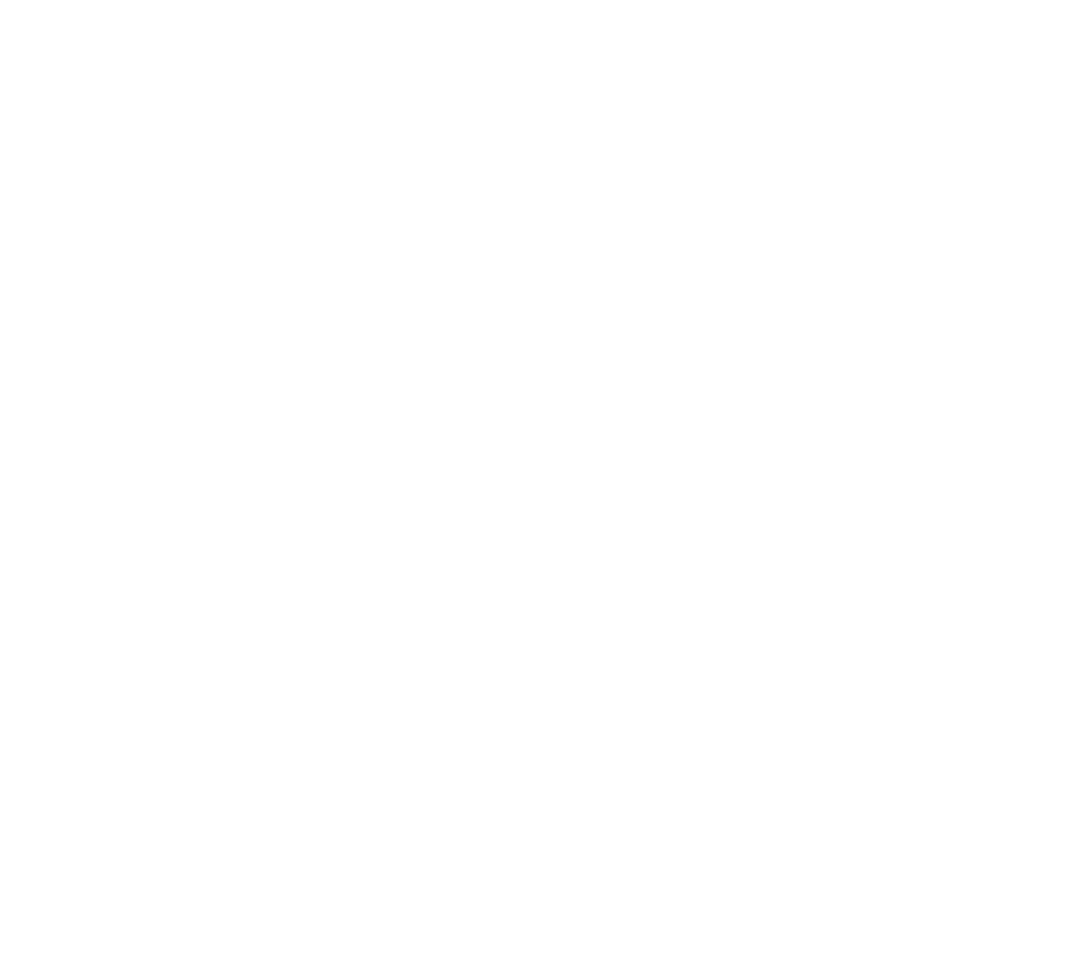
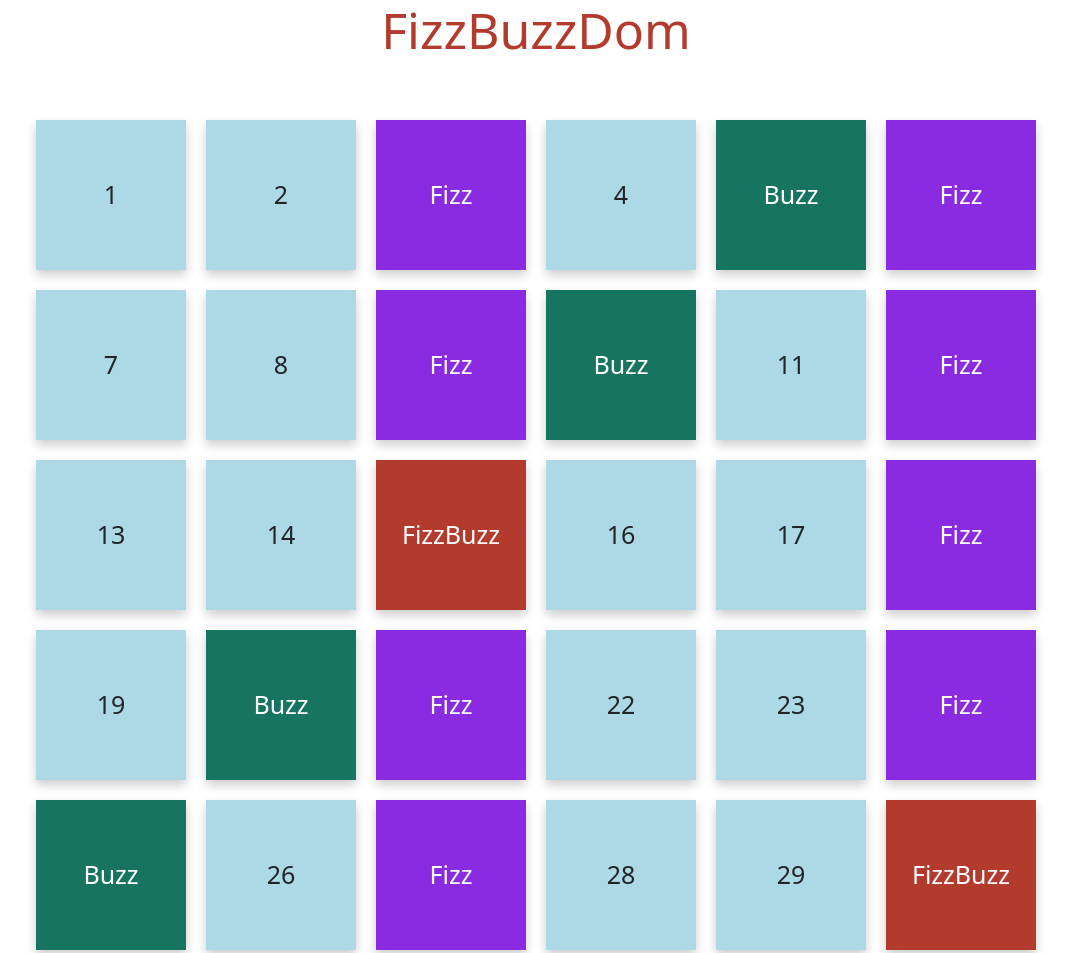
Before and after one commit to Hamza-bouzid/js-fizzbuzzdom, a plain HTML site: page index.html in a window 1280 px wide. Shown: the top 953 px of the page, without its empty margins (104-1175 px from the left). Before the commit the page ends 800 px from the top, so only its background shows below. Drawn offline with nearby package versions, Linux system fonts and the light colour scheme.

Commit message:
completato

```diff
--- a/index.html
+++ b/index.html
@@ -4,10 +4,15 @@
     <meta charset="UTF-8" />
     <meta http-equiv="X-UA-Compatible" content="IE=edge" />
     <meta name="viewport" content="width=device-width, initial-scale=1.0" />
+    <link href="https://cdn.jsdelivr.net/npm/bootstrap@5.1.3/dist/css/bootstrap.min.css" rel="stylesheet" integrity="sha384-1BmE4kWBq78iYhFldvKuhfTAU6auU8tT94WrHftjDbrCEXSU1oBoqyl2QvZ6jIW3" crossorigin="anonymous" />
     <link rel="stylesheet" href="style.css" />
     <title>FizzBuzzDom</title>
   </head>
   <body>
+    <div class="container">
+      <h1>FizzBuzzDom</h1>
+      <div id="content" class="row justify-content-center"></div>
+    </div>
     <script src="main.js"></script>
   </body>
 </html>
--- a/main.js
+++ b/main.js
@@ -0,0 +1,25 @@
+const container = document.getElementById("content");
+
+for (let i = 1; i <= 100; i++) {
+  if (i % 3 == 0 && i % 5 == 0) {
+    console.log("FizzBuzz");
+    container.innerHTML += container.innerHTML = `
+    <div class="box fizz-buzz">FizzBuzz</div>
+    `;
+  } else if (i % 3 == 0) {
+    console.log("Fizz");
+    container.innerHTML += container.innerHTML = `
+   <div class="box fizz">Fizz</div>
+   `;
+  } else if (i % 5 == 0) {
+    console.log("Buzz");
+    container.innerHTML += container.innerHTML = `
+    <div class="box buzz">Buzz</div>
+    `;
+  } else {
+    console.log(i);
+    container.innerHTML += container.innerHTML = `
+   <div class="box">${i}</div>
+   `;
+  }
+}
--- a/style.css
+++ b/style.css
@@ -0,0 +1,41 @@
+* {
+  margin: 0;
+  padding: 0;
+  box-sizing: border-box;
+}
+
+body {
+  background-color: #fff;
+}
+
+h1 {
+  text-align: center;
+  font-size: 50px;
+  margin-bottom: 50px;
+  color: #b33b2e;
+}
+
+.box {
+  width: 150px;
+  height: 150px;
+  font-size: 25px;
+  background-color: lightblue;
+  display: flex;
+  justify-content: center;
+  align-items: center;
+  box-shadow: 0 5px 10px rgba(0, 0, 0, 0.2);
+  margin: 10px;
+}
+
+.fizz {
+  background-color: blueviolet;
+  color: #fff;
+}
+.buzz {
+  background-color: #177460;
+  color: #fff;
+}
+.fizz-buzz {
+  background-color: #b33b2e;
+  color: #fff;
+}
```
